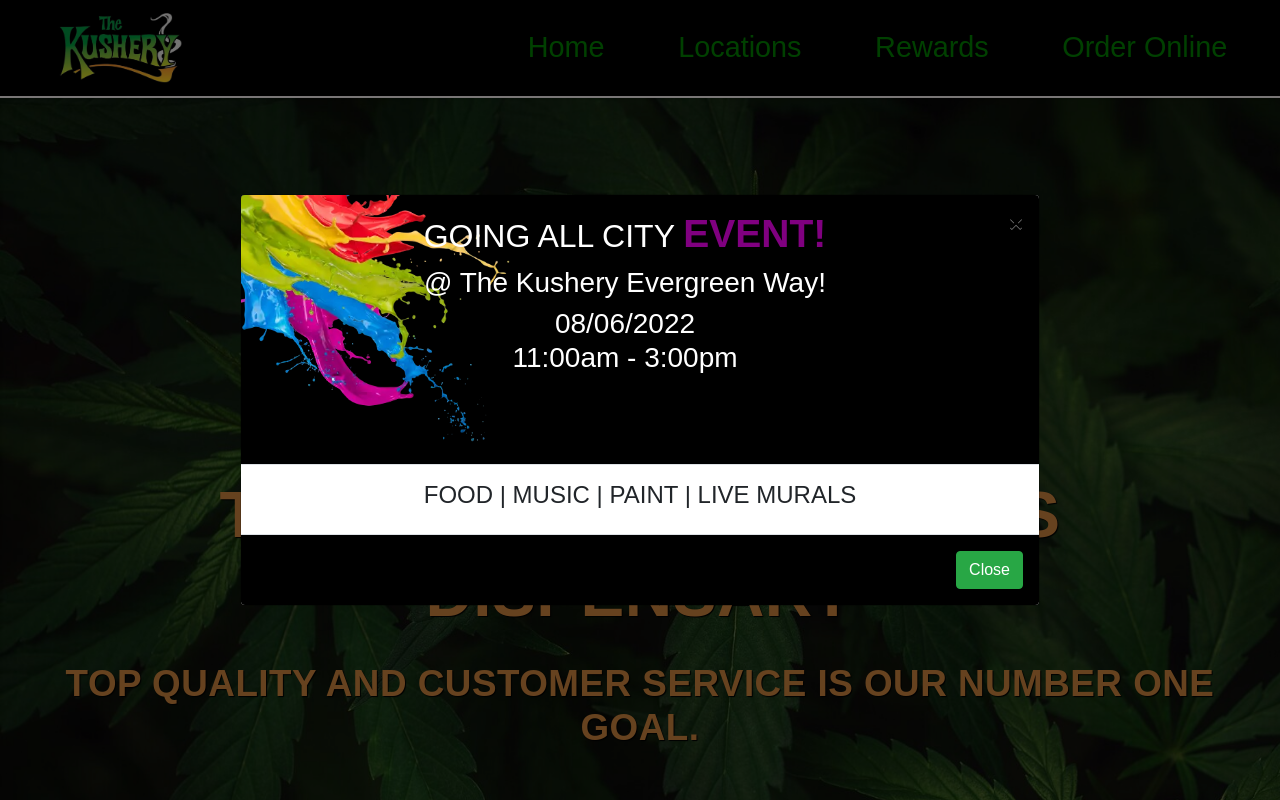
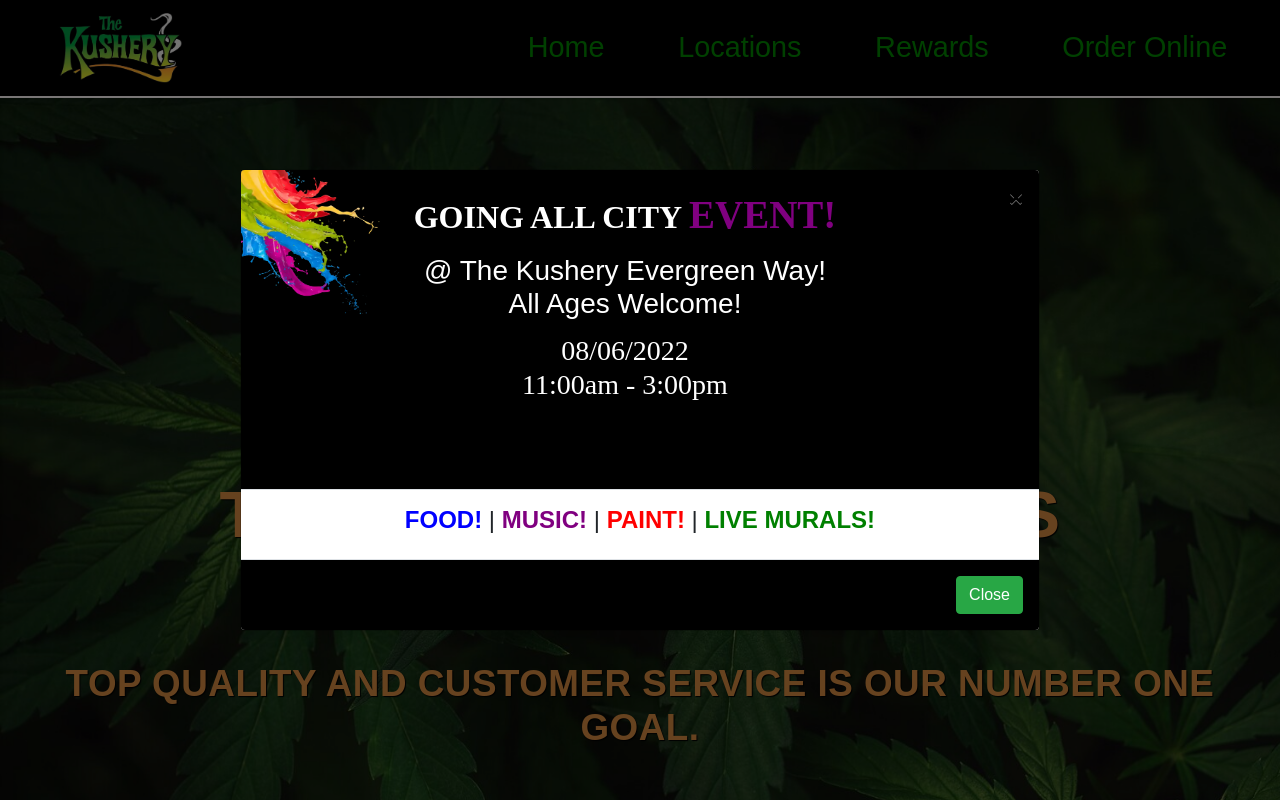
Before and after one commit to stetsonharding/The-Kushery, a React (Create React App) app: page / in a window 1280 px wide. Both pictures are taken after a click on the button "I'm age 21+". Built offline with nearby package versions, Linux system fonts and the light colour scheme; the HTML template or start-up script is replaced by a standard one; a web font is replaced by a local one.

Commit message:
styles and layout.

```diff
--- a/src/components/GoingAllCityModal.js
+++ b/src/components/GoingAllCityModal.js
@@ -15,14 +15,16 @@
   const modalStyle = {
     backgroundImage: `url(${GoingAllCityBackground})`,
     backgroundRepeat: "no-repeat",
-    backgroundPosition: "left",
-    backgroundSize: "349px",
-    height: "270px",
+    backgroundPosition: "top left",
+    backgroundSize: "180px",
+    height: "320px",
     backgroundColor: "black",
   };
 
   const text = {
     color: "white",
+    fontFamily: "cursive",
+    padding: ".2em",
   };
 
   return (
@@ -42,7 +44,14 @@
             width: "100%",
           }}
         >
-          <h2 style={{ color: "white" }}>
+          <h2
+            style={{
+              color: "white",
+              fontWeight: "bold",
+              fontFamily: "cursive",
+              padding: ".2em",
+            }}
+          >
             GOING ALL CITY{" "}
             <span
               style={{ color: "purple", fontWeight: "bold", fontSize: "39px" }}
@@ -53,6 +62,8 @@
           {/* <h3 style={text}>Hosted By The Kushery</h3> */}
           <h3 style={{ textAlign: "center", color: "white" }}>
             @ The Kushery Evergreen Way!
+            <br />
+            All Ages Welcome!
           </h3>
           <h3 style={text}>
             {" "}
@@ -62,7 +73,13 @@
       </Modal.Header>
       <Modal.Body>
         <h4 style={{ textAlign: "center" }} id="modal_body">
-          FOOD | MUSIC | PAINT | LIVE MURALS
+          <span style={{ color: "blue", fontWeight: "bold" }}>FOOD!</span> |
+          <span style={{ color: "PURPLE", fontWeight: "bold" }}> MUSIC! </span>{" "}
+          |<span style={{ color: "RED", fontWeight: "bold" }}> PAINT! </span> |{" "}
+          <span style={{ color: "GREEN", fontWeight: "bold" }}>
+            {" "}
+            LIVE MURALS!{" "}
+          </span>
         </h4>
       </Modal.Body>
       <Modal.Footer style={{ backgroundColor: "black", border: "" }}>
```
